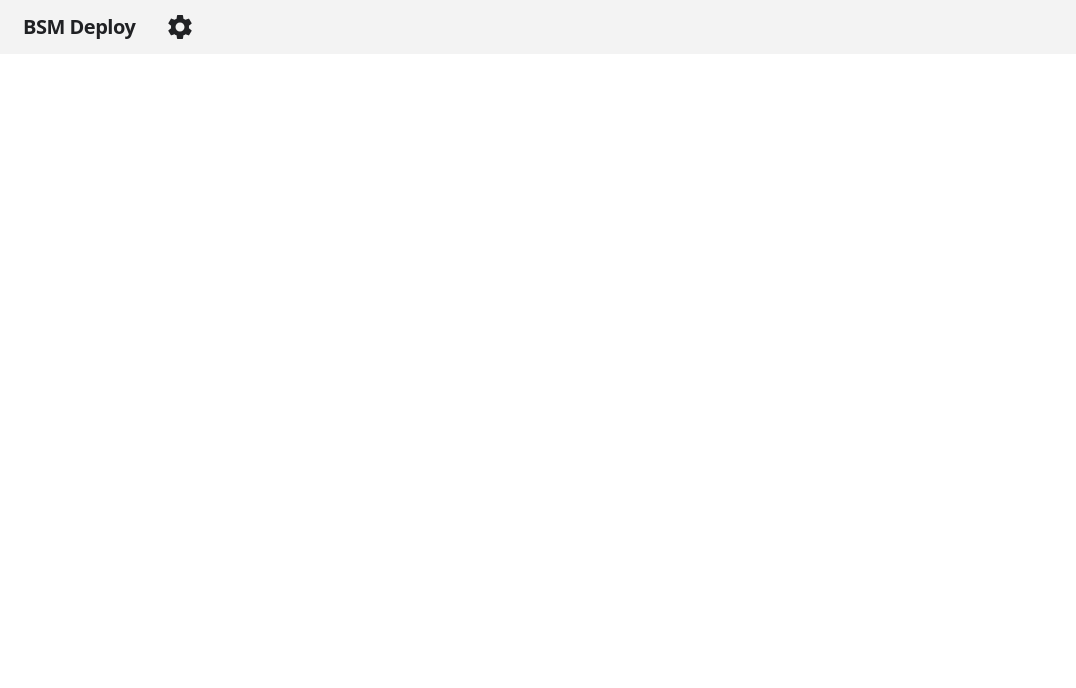
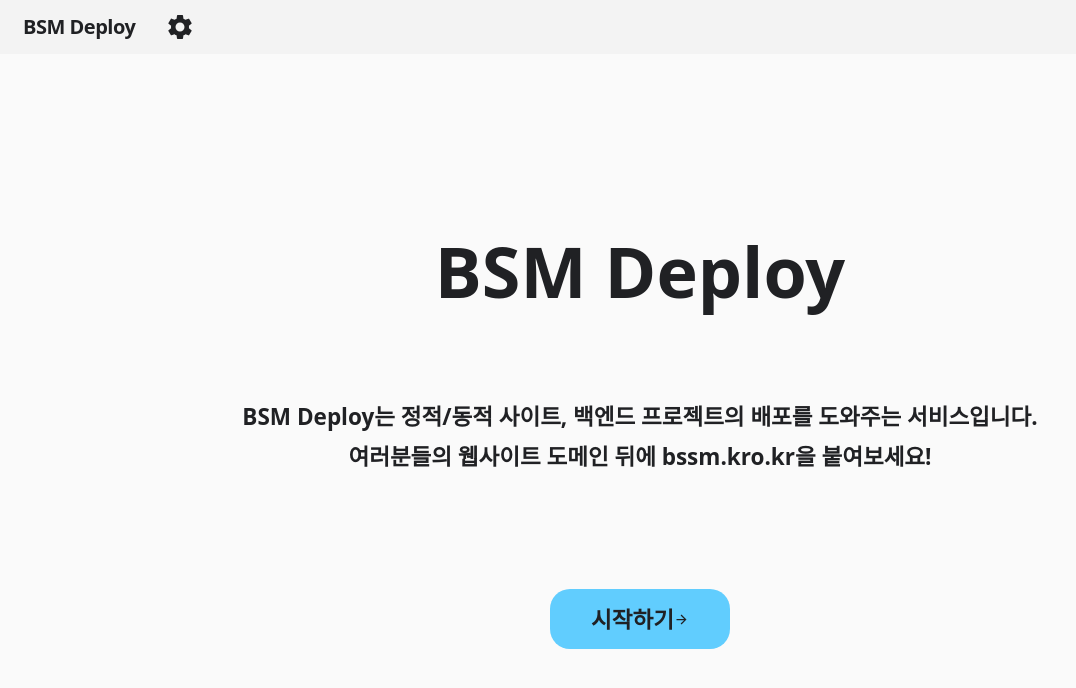
Before and after one commit to BSM-Deploy/BSM-Deploy-Frontend, a Next.js app: page / in a window 1280 px wide. Shown: the top 688 px of the page, without its empty margins (0-1076 px from the left). Built offline with nearby package versions, Linux system fonts and the light colour scheme.

Commit message:
FEAT :: main page publishing

```diff
--- a/pages/index.tsx
+++ b/pages/index.tsx
@@ -1,10 +1,12 @@
 import Header from "@/components/layout/Header";
 import React from "react";
+import Main from "./main";
 
 export default function Home() {
   return (
     <>
       <Header />
+      <Main/>
     </>
   );
 }
--- /dev/null
+++ b/pages/main/index.tsx
@@ -0,0 +1,12 @@
+import ArrowForwardIcon from '@mui/icons-material/ArrowForward';
+
+export default function Main(){
+    return(
+        <div className='bg-lightBack flex items-center justify-center flex-col w-full h-screen top-0 font-bold text-4xl'>
+            <h1 className='text-[7rem] mb-[12rem]'>BSM Deploy</h1>
+            <p className='mb-6'>BSM Deploy는 정적/동적 사이트, 백엔드 프로젝트의 배포를 도와주는 서비스입니다.</p>
+            <p>여러분들의 웹사이트 도메인 뒤에 bssm.kro.kr을 붙여보세요!</p>
+            <button className='flex items-center justify-center bg-[#61CDFE] w-[180px] h-[60px] mt-[12rem] rounded-4xl'>시작하기 <ArrowForwardIcon className='w-[25px] h-[25px]'/></button>
+        </div>
+    )
+}
--- a/tailwind.config.js
+++ b/tailwind.config.js
@@ -11,6 +11,7 @@ module.exports = {
         blue: "#61CDFE",
         darkGray: "#282828",
         lightGray: "#858585",
+        lightBack: "#FAFAFA",
         lightBackground: "#F3F3F3",
         lighterGray: "#CDCDCD",
         text: "#202124",
```
